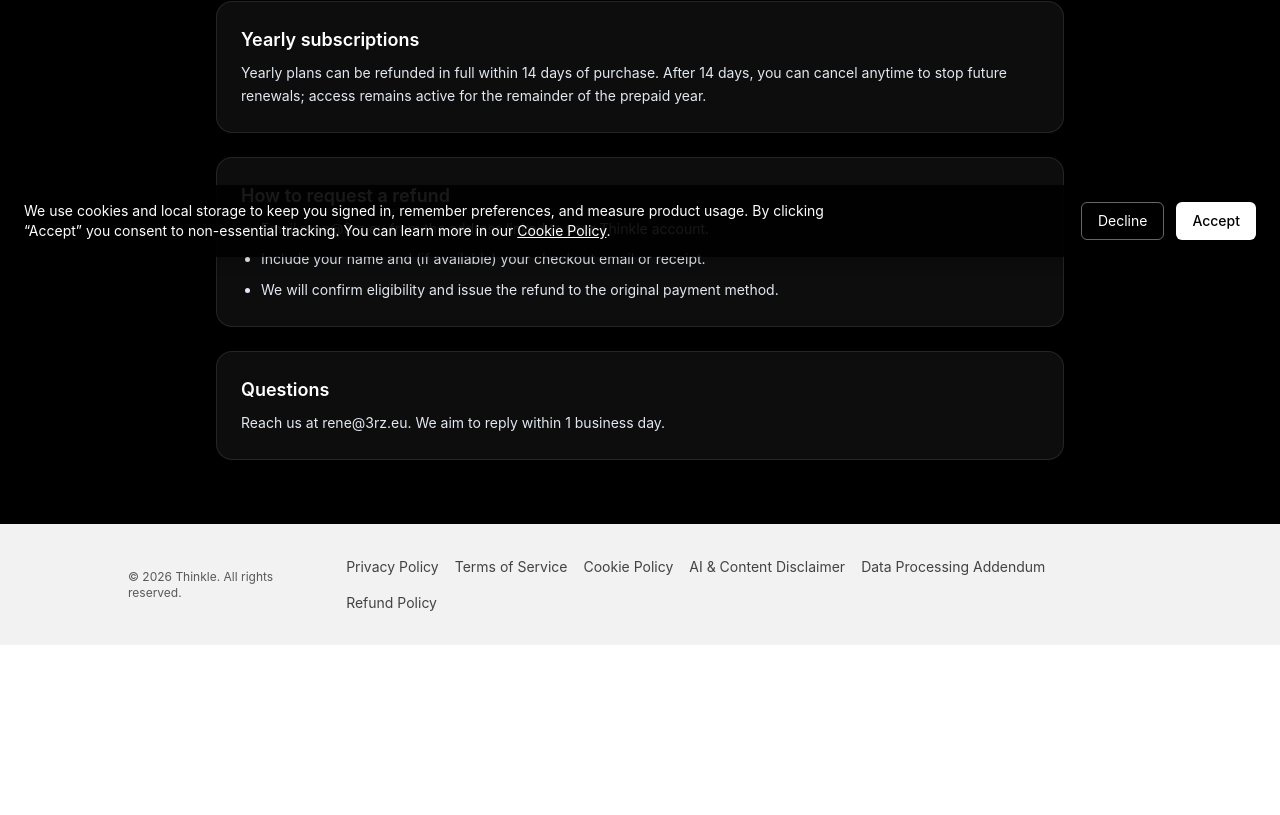
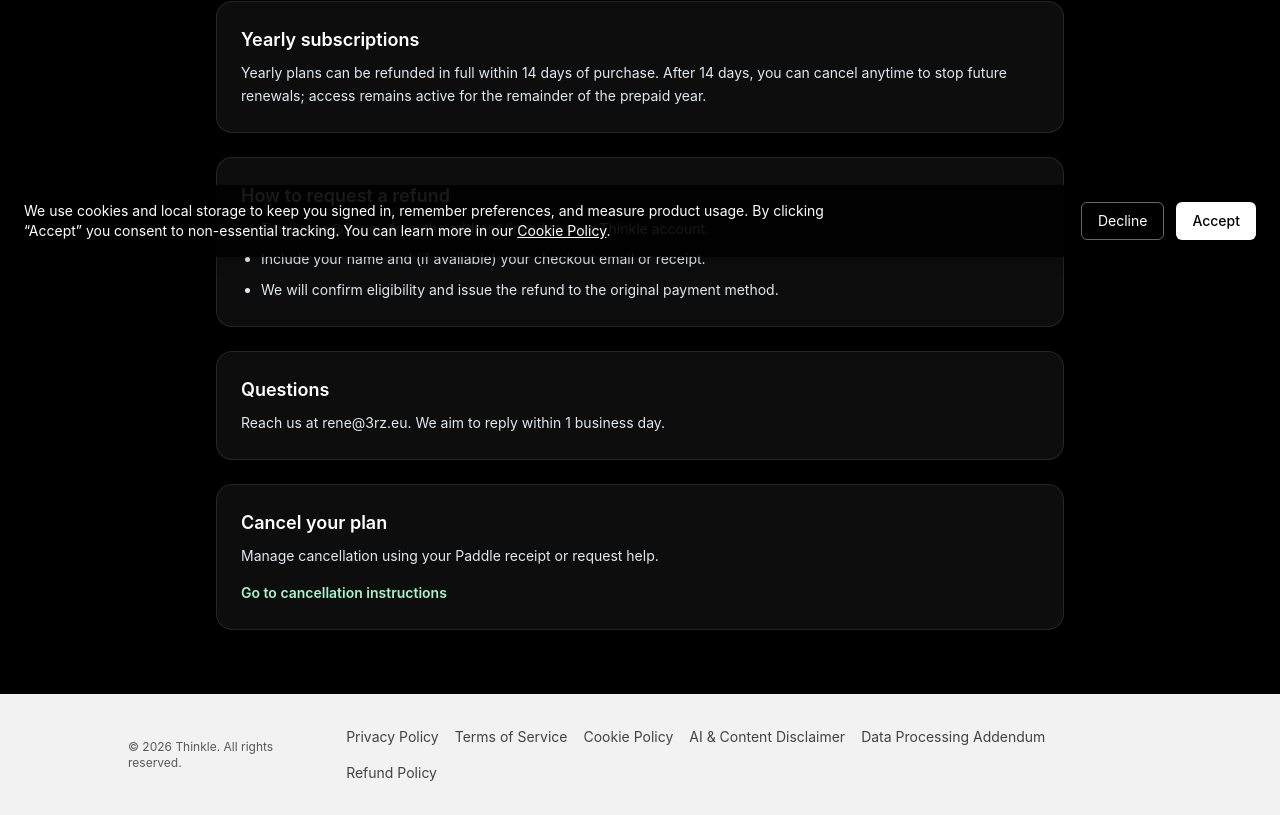
Before and after one commit to MiniPiccino/ThinkDeeperProd, a Next.js app in the folder web/frontend/: page /refund-policy in a window 1280 px wide. Shown: the part 543-1358 px from the top of the page. Before the commit the page ends 1188 px from the top, so only its background shows below. Built offline with nearby package versions, Linux system fonts and the light colour scheme; no server answers.

Commit message:
adding cancel button

```diff
--- a/web/frontend/app/(legal)/terms/page.tsx
+++ b/web/frontend/app/(legal)/terms/page.tsx
@@ -5,7 +5,7 @@ export const metadata: Metadata = {
   description: "Understand the terms that govern your use of the Thinkle platform operated by 3RZ d.o.o.",
 };
 
-const governingLaw = "Republic of Croatia";
+const governingLaw = "State of California, USA";
 
 export default function TermsPage() {
   return (
@@ -132,8 +132,9 @@ export default function TermsPage() {
         <h2 className="text-2xl font-semibold">12. Governing Law &amp; Dispute Resolution</h2>
         <p>
           These Terms are governed by the laws of the {governingLaw}, without regard to conflict of law
-          principles. The parties agree to the exclusive jurisdiction of the courts located in Croatia
-          for any disputes arising out of these Terms, except where prohibited by law.
+          principles. The parties agree to the exclusive jurisdiction of the state and federal courts
+          located in San Francisco County, California, for any disputes arising out of these Terms,
+          except where prohibited by law.
         </p>
       </section>
 
--- a/web/frontend/app/refund-policy/page.tsx
+++ b/web/frontend/app/refund-policy/page.tsx
@@ -1,3 +1,5 @@
+import Link from "next/link";
+
 export default function RefundPolicyPage() {
   return (
     <div className="bg-black text-white">
@@ -47,6 +49,17 @@ export default function RefundPolicyPage() {
             Reach us at rene@3rz.eu. We aim to reply within 1 business day.
           </p>
         </section>
+
+        <section className="rounded-2xl border border-white/10 bg-white/5 p-6 text-sm leading-relaxed text-slate-200">
+          <h2 className="text-lg font-semibold text-white">Cancel your plan</h2>
+          <p className="mt-2">Manage cancellation using your Paddle receipt or request help.</p>
+          <Link
+            href="/cancel"
+            className="mt-4 inline-flex items-center text-sm font-semibold text-emerald-200 underline-offset-4 hover:underline"
+          >
+            Go to cancellation instructions
+          </Link>
+        </section>
       </div>
     </div>
   );
```
